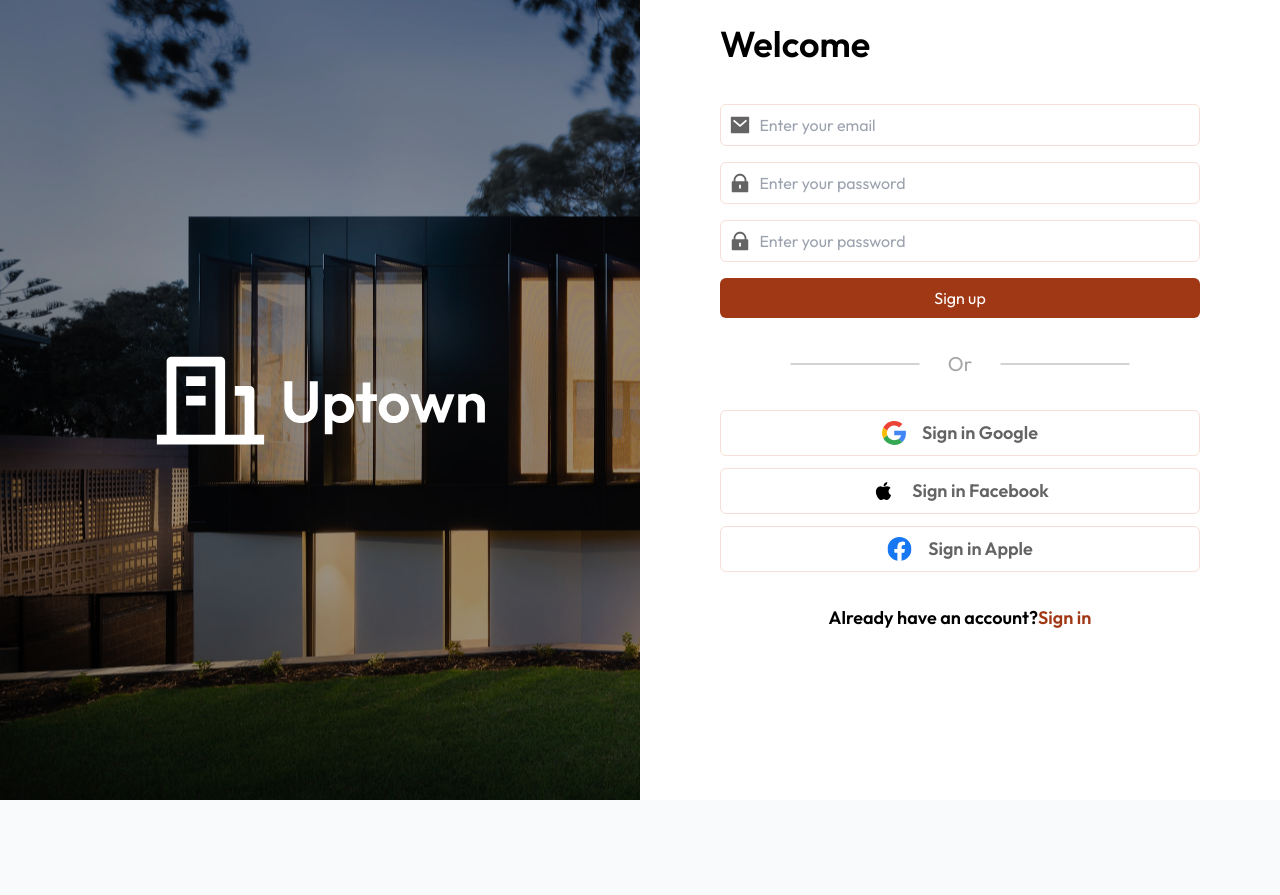
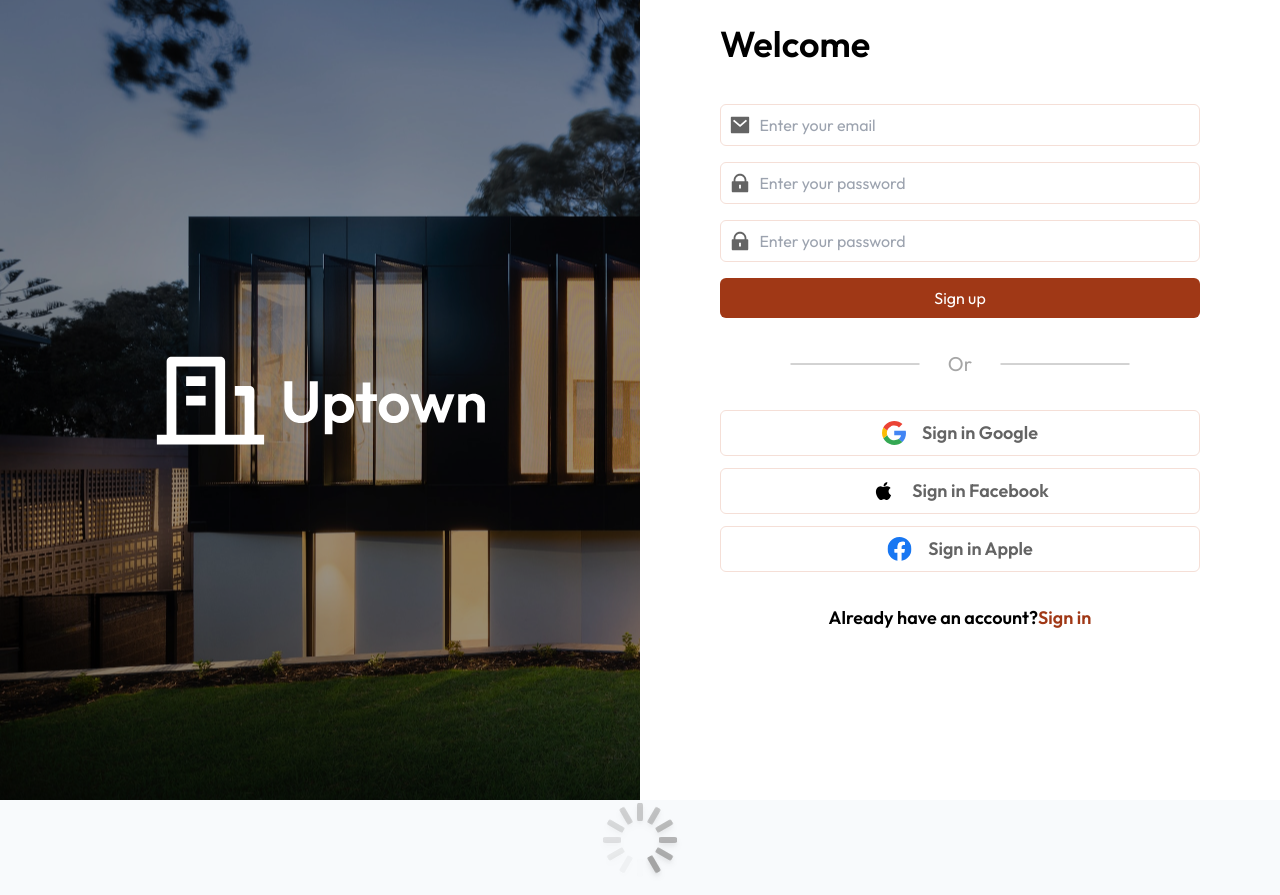
Before and after one commit to Emmidcoder/uptown-react, a React (Create React App) app: page / in a window 1280 px wide. Before the commit the page ends 800 px from the top, so only its background shows below. Built offline with nearby package versions, Linux system fonts and the light colour scheme.

Commit message:
propertiesAPI

```diff
--- a/src/App.js
+++ b/src/App.js
@@ -3,6 +3,7 @@ import Header from './component/home/header/Header';
 import MainSections from './component/home/mainsection/MainSections';
 import SignIn from './component/signing/SignIn';
 import NavBar from './component/NavBar'
+import LoadingSpinner from './component/LoadingSpinner';
 
 
 function App() {
@@ -66,6 +67,8 @@ function App() {
 
       {loggedIn && <NavBar onPageOpenHandler={openPageHandler} />}
 
+      <LoadingSpinner/>
+
     </React.Fragment>
   );
 }
--- /dev/null
+++ b/src/component/LoadingSpinner.js
@@ -0,0 +1,24 @@
+import React from 'react'
+
+const LoadingSpinner = () => {
+    return (
+        <div className='loading'>
+            <div className="loading-spinner">
+                <div></div>
+                <div></div>
+                <div></div>
+                <div></div>
+                <div></div>
+                <div></div>
+                <div></div>
+                <div></div>
+                <div></div>
+                <div></div>
+                <div></div>
+                <div></div>
+            </div>
+        </div>
+    )
+}
+
+export default LoadingSpinner
--- a/src/component/home/mainsection/Property.js
+++ b/src/component/home/mainsection/Property.js
@@ -19,11 +19,11 @@ const Property = (props) => {
             </div>
 
             <div className="property__details">
-                <h5 className="font-bold">Lekki Ajah, Lagos</h5>
-                <p>Bed: 4 | Bath: 5 | SqFt: 120</p>
+                <h5 className="font-bold">{props.street || 'Lekki Ajah'}, {props.city || 'Lagos'}</h5>
+                <p>Bed: {props.beds || "4"} | Bath: {props.baths || "4"} | SqFt: {props.sqft || "120"}</p>
                 <div>
                     <button>Book now</button>
-                    <p>props.price</p>
+                    <p>{props.price}</p>
                 </div>
             </div>
         </div>
--- a/src/component/pages/Properties.js
+++ b/src/component/pages/Properties.js
@@ -4,7 +4,7 @@ import Property from "../home/mainsection/Property";
 
 
 import axios from 'axios';
-
+import LoadingSpinner from "../LoadingSpinner";
 
 const options = {
     method: 'POST',
@@ -34,17 +34,25 @@ const Properties = () => {
     const secondEffect = useRef(false)
 
     const [propertyDetails, setPropertyDetails] = useState([])
+    const [loaded, setLoaded] = useState(false)
+
 
     useEffect(() => {
-        if (secondEffect.current) return
+        if (secondEffect.current === true) return
 
-        console.log('Hello');
+        // const data = JSON.parse(localStorage.getItem('propertyDetails'))
+        // if (!data) return
+        // console.log(data);
+        // setPropertyDetails(data)
 
+        // if (data) return
         const propertiesAPI = async () => {
             try {
                 const response = await axios.request(options);
-                console.log(response.data.data.home_search.results);
                 setPropertyDetails(response.data.data.home_search.results)
+                setLoaded(true)
+
+                localStorage.setItem("propertyDetails", JSON.stringify(response.data.data.home_search.results))
             } catch (error) {
                 console.error(error);
             }
@@ -55,7 +63,6 @@ const Properties = () => {
         return () => {
             secondEffect.current = true
         }
-
     }, [])
 
     return (
@@ -63,14 +70,27 @@ const Properties = () => {
             <header>
                 <NavBar />
             </header>
-            <main className=" grid grid-cols-4 justify-center">
-                {propertyDetails.map((property) => {
+
+            <main className="pt-32 cos-container">
+                <h4 className="heading2">Listed Apartment</h4>
+
+                {!loaded && <LoadingSpinner />}
+
+                <div className="pt-8 grid grid-cols-4 gap-7">
+                    {loaded &&propertyDetails.map((property) => {
                         return <Property
+                            key={property?.property_id}
                             img={property.primary_photo.href}
                             lazyImag={require('../../img/house4-small.png')}
+                            street={property.location.address.street_name}
+                            city={property.location.address.city}
+                            sqft={property.description.sqft}
+                            beds={property.description.beds}
+                            baths={property.description.baths}
                             price={+property.list_price}
                         />
                     })}
+                </div>
 
             </main>
         </section>
--- a/src/index.css
+++ b/src/index.css
@@ -302,7 +302,7 @@
     }
 
     .signing__or{
-        @apply mt-8 flex justify-center items-center gap-x-7 text-[#A6A6A6;] text-xl
+        @apply mt-8 flex justify-center items-center gap-x-7 text-xl text-[#A6A6A6;]
     }
 
     .signing__networks{
@@ -314,4 +314,102 @@
         @apply mt-8 text-center text-lg font-semibold
     }
 
+    .loading{
+        @apply w-full h-full flex justify-center items-center drop-shadow-md
+    }
+
+    .loading-spinner {
+        color: official;
+        display: inline-block;
+        position: relative;
+        width: 80px;
+        height: 80px;
+    }
+
+    .loading-spinner div {
+        transform-origin: 40px 40px;
+        animation: loading-spinner 1.2s linear infinite;
+    }
+
+    .loading-spinner div:after {
+        content: " ";
+        display: block;
+        position: absolute;
+        top: 3px;
+        left: 37px;
+        width: 6px;
+        height: 18px;
+        border-radius: 20%;
+        background: #9e9e9e;
+    }
+
+    .loading-spinner div:nth-child(1) {
+        transform: rotate(0deg);
+        animation-delay: -1.1s;
+    }
+
+    .loading-spinner div:nth-child(2) {
+        transform: rotate(30deg);
+        animation-delay: -1s;
+    }
+
+    .loading-spinner div:nth-child(3) {
+        transform: rotate(60deg);
+        animation-delay: -0.9s;
+    }
+
+    .loading-spinner div:nth-child(4) {
+        transform: rotate(90deg);
+        animation-delay: -0.8s;
+    }
+
+    .loading-spinner div:nth-child(5) {
+        transform: rotate(120deg);
+        animation-delay: -0.7s;
+    }
+
+    .loading-spinner div:nth-child(6) {
+        transform: rotate(150deg);
+        animation-delay: -0.6s;
+    }
+
+    .loading-spinner div:nth-child(7) {
+        transform: rotate(180deg);
+        animation-delay: -0.5s;
+    }
+
+    .loading-spinner div:nth-child(8) {
+        transform: rotate(210deg);
+        animation-delay: -0.4s;
+    }
+
+    .loading-spinner div:nth-child(9) {
+        transform: rotate(240deg);
+        animation-delay: -0.3s;
+    }
+
+    .loading-spinner div:nth-child(10) {
+        transform: rotate(270deg);
+        animation-delay: -0.2s;
+    }
+
+    .loading-spinner div:nth-child(11) {
+        transform: rotate(300deg);
+        animation-delay: -0.1s;
+    }
+
+    .loading-spinner div:nth-child(12) {
+        transform: rotate(330deg);
+        animation-delay: 0s;
+    }
+
+    @keyframes loading-spinner {
+        0% {
+            opacity: 1;
+        }
+
+        100% {
+            opacity: 0;
+        }
+    }
 }
--- a/src/index.js
+++ b/src/index.js
@@ -2,7 +2,8 @@ import React from 'react';
 import ReactDOM from 'react-dom/client';
 import './index.css';
 import App from './App';
-import Properties from './component/pages/Properties' ;
+import Properties from './component/pages/Properties';
+import LoadingSpinner from './component/LoadingSpinner';
 import reportWebVitals from './reportWebVitals';
 
 import { createBrowserRouter, RouterProvider } from "react-router-dom";
```
Lines whose indentation alone changed are shown as unchanged.
